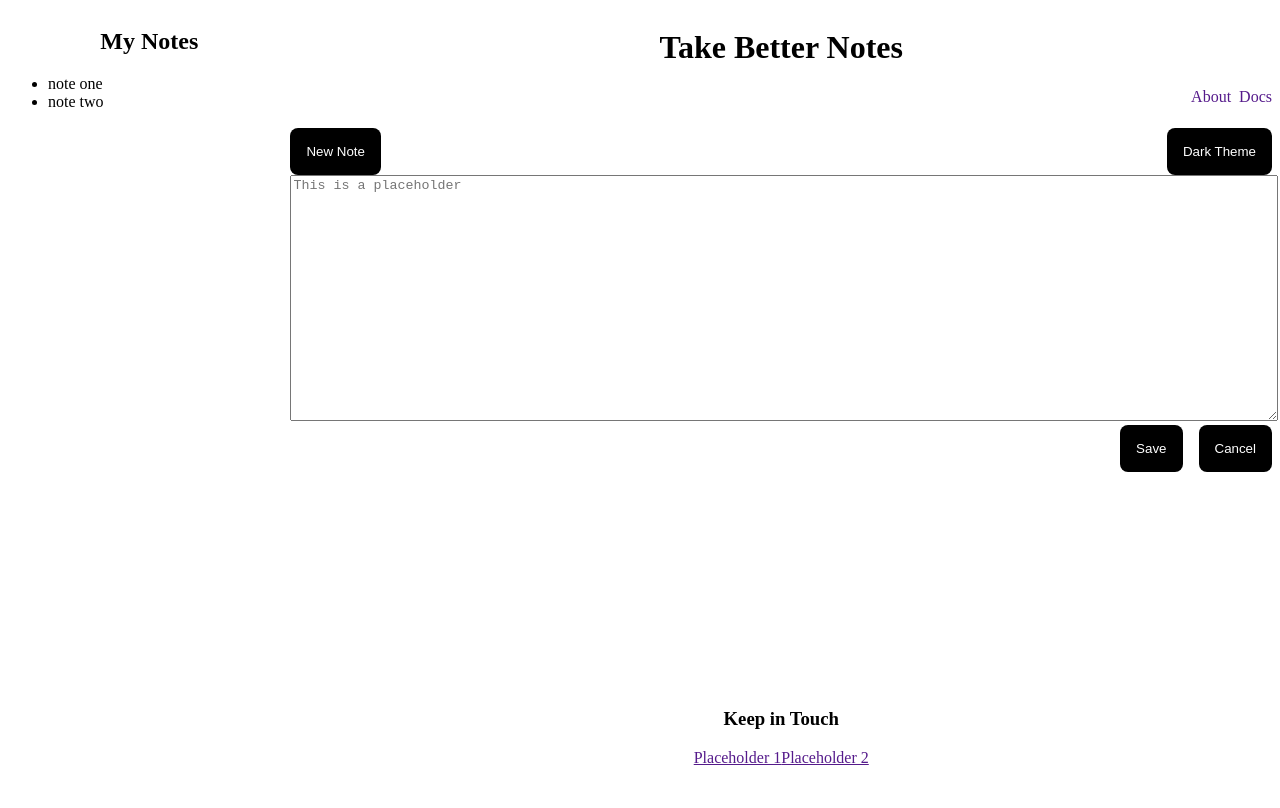
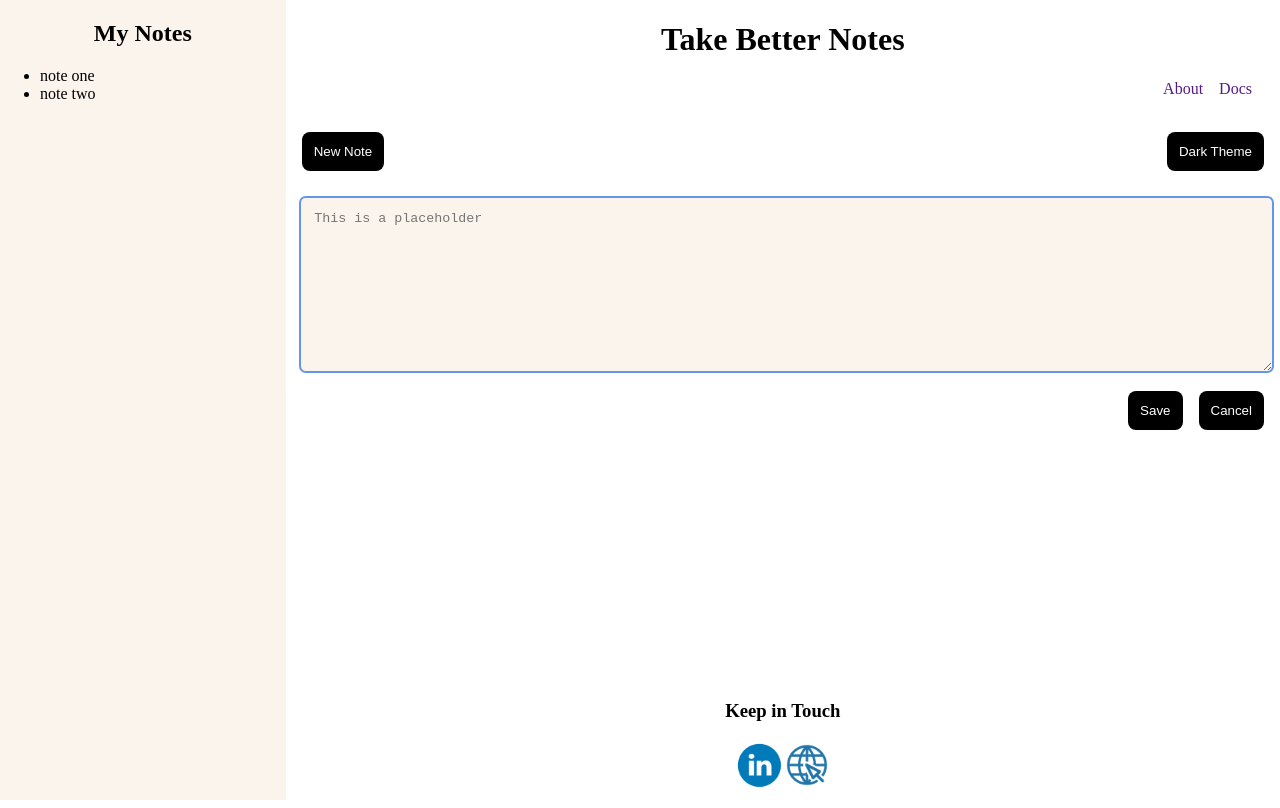
Before and after one commit to TC1234785/Assignment_1, a plain HTML site: page index.html in a window 1280 px wide. Drawn offline with Linux system fonts and the light colour scheme.

Commit message:
added in images folder for linkedin and internet globe. further adjusted relative spacing for buttons and textbox

```diff
--- a/css/stylesheet.css
+++ b/css/stylesheet.css
@@ -4,7 +4,8 @@ html {
 
 body{
     display: flex;
-    height:100%
+    height:100%;
+    margin: 0
 }
 
 header{
@@ -19,6 +20,7 @@ h1 {
 
 aside{
     flex-grow:1;
+    background-color: #FAF4EC;
 }
 
 aside>h2 {
@@ -36,22 +38,46 @@ aside>h2 {
 .navbar {
     display:flex;
     justify-content: end;
-    gap: 0.5em;
+    gap: 1em;
+    padding-right: 1.75em;
 }
 
 .navbar > a {
     text-decoration:none;
 }
 
+button {
+    background-color: black;
+    color:white;
+    border-style:none;
+    padding:.75rem;
+    border-radius: .5rem;
+
+}
+
 .top_buttons {
     display: flex;
     justify-content: space-between;
+    padding: .75em 1em
+}
+
+#note {
+    width: 95%;
+    height: 10rem;
+    border-color: cornflowerblue;
+    border-width: .2em;
+    background-color: #FAF4EC;
+    border-radius: .5em;
+    padding: 1em 1em 0em 1em;
+    margin: 1em
+
 }
 
 .bottom_buttons {
     display: flex;
     justify-content: end;
     gap: 1em;
+    padding: 0em 1em;
 }
 
 footer {
@@ -66,22 +92,12 @@ h3 {
     justify-content:center
 }
 
-.globe{
+.linkedin{
     display:flex;
     justify-content: end;
 }
 
-button {
-    background-color: black;
-    color:white;
-    border-style:none;
-    padding:1rem 1rem;
-    border-radius: .5rem;
-
+img {
+    height: 3rem;
+    width: 3rem;
 }
-
-#note {
-    width:100%;
-    height: 15rem
-
-}
--- a/index.html
+++ b/index.html
@@ -42,8 +42,16 @@
     </main>
     <footer>
         <h3> Keep in Touch</h3>
-        <a href="" class="globe">Placeholder 1</a>
-        <a href="">Placeholder 2</a>
+        <a href="images/linkedin_circle_color-512.webp" class="linkedin"
+            ><img
+            src="images/linkedin_circle_color-512.webp"
+            alt="Picture of linkedin logo">
+        </a>
+        <a href="images/2034249.png"
+            ><img
+            src="images/2034249.png"
+            alt="Internet Logo">
+        </a>
     </footer>
     </div>
 </body>
```
Also changed, not shown: images/2034249.png (added), images/linkedin_circle_color-512.webp (added).
